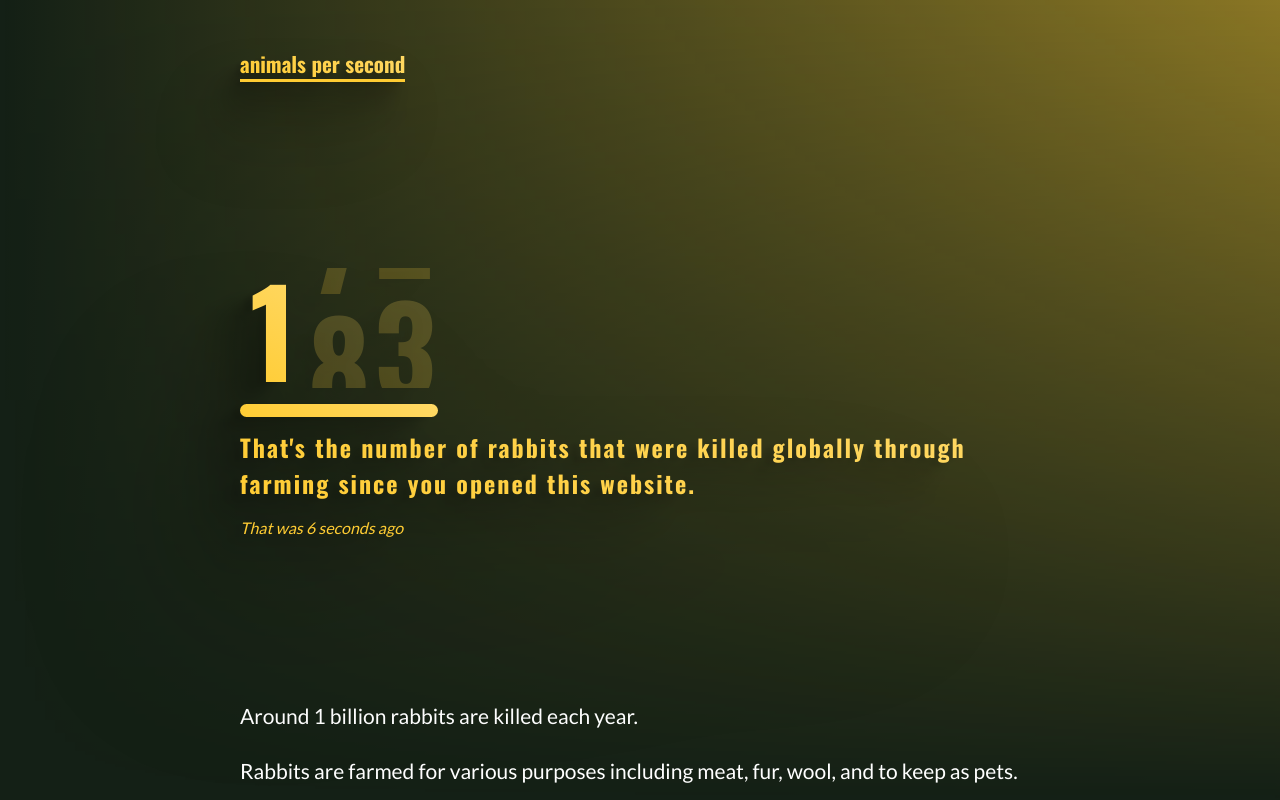
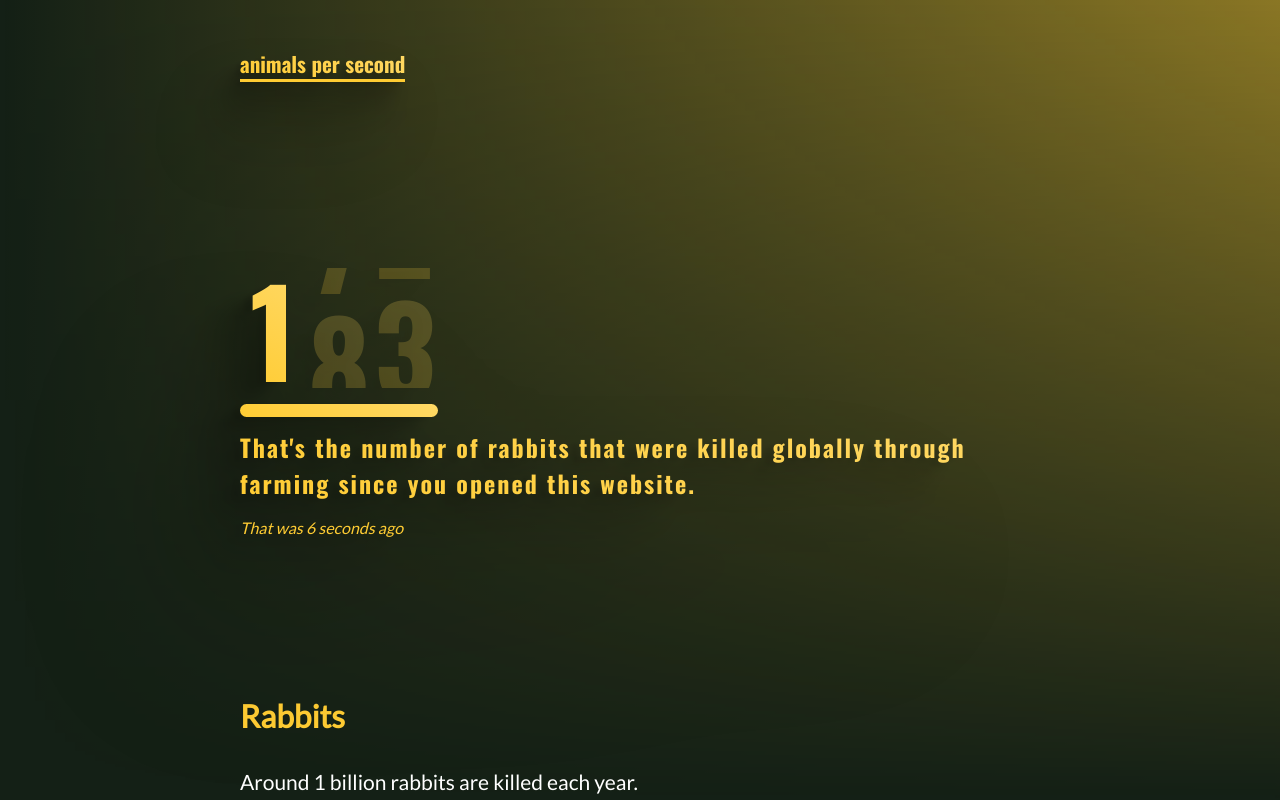
Before and after one commit to Mitcheljager/animalspersecond, a SvelteKit app: page /Rabbits in a window 1280 px wide. Shown: the top 800 px of the page. Built offline with nearby package versions, Linux system fonts and the light colour scheme.

Commit message:
feat: Add title with name to sub pages

```diff
--- a/src/routes/[slug]/+page.svelte
+++ b/src/routes/[slug]/+page.svelte
@@ -22,11 +22,21 @@
 </Header>
 
 <div class="description">
+  <h2>{name}</h2>
   <p>Around {bigNumberToWords(annually)} {name.toLowerCase()} are killed each year.<p>
   {@html description}
 </div>
 
 <style lang="scss">
+  h2 {
+    margin: 0 0 2rem;
+    color: $yellow;
+  }
+
+  p {
+    margin: 1rem 0;
+  }
+
   .description {
     line-height: 1.65em;
 
@@ -35,8 +45,4 @@
       color: $yellow;
     }
   }
-
-  p {
-    margin: 1rem 0;
-  }
 </style>
```
